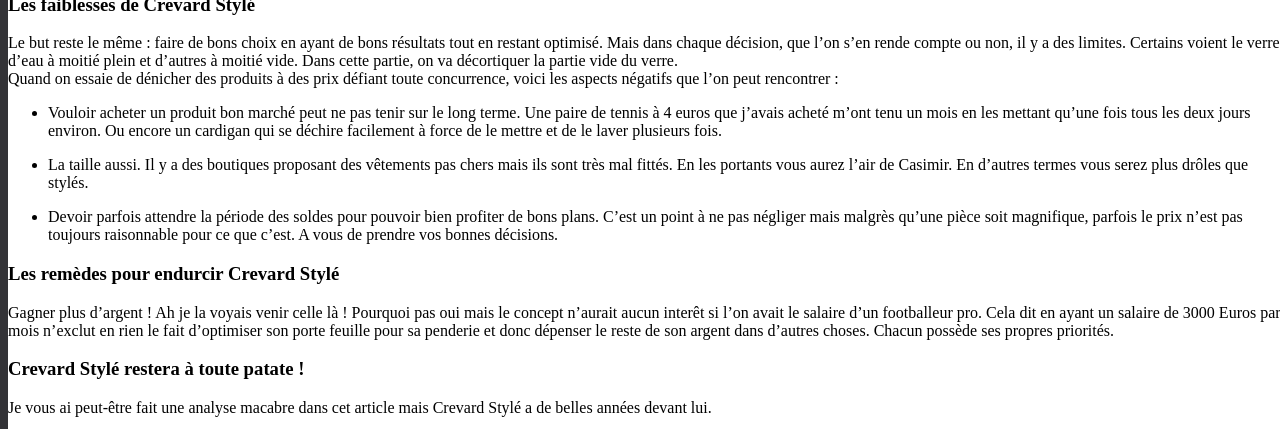
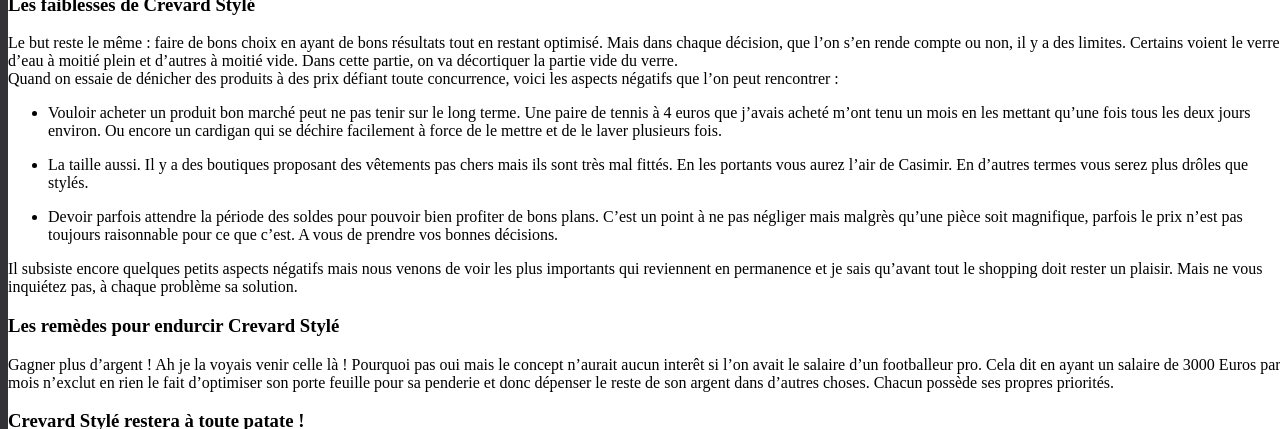
Before and after one commit to darkh2/darkh2.github.io, a Jekyll site: the page built from _posts/2017-11-03-Les-côtés-Sombres-de-Crevard-Stylé.md, in a window 1280 px wide and 900 px high, scrolled down 551 px, cut to the strip 0-429 px from the top of the window. Built offline with Jekyll 4.4.1, drawn with Linux system fonts in a browser that asks for light colours; comment, search, counter and statistics services are not loaded.

Commit message:
Create 2017-11-03-Les-côtés-Sombres-de-Crevard-Stylé.md

```diff
--- a/_posts/2017-11-03-Les-côtés-Sombres-de-Crevard-Stylé.md
+++ b/_posts/2017-11-03-Les-côtés-Sombres-de-Crevard-Stylé.md
@@ -23,6 +23,8 @@ Quand on essaie de dénicher des produits à des prix défiant toute concurrence
 
 * Devoir parfois attendre la période des soldes pour pouvoir bien profiter de bons plans. C'est un point à ne pas négliger mais malgrès qu'une pièce soit magnifique, parfois le prix n'est pas toujours raisonnable pour ce que c'est. A vous de prendre vos bonnes décisions.
 
+Il subsiste encore quelques petits aspects négatifs mais nous venons de voir les plus importants qui reviennent en permanence et je sais qu'avant tout le shopping doit rester un plaisir. Mais ne vous inquiétez pas, à chaque problème sa solution.
+
 ### Les remèdes pour endurcir Crevard Stylé
 
 Gagner plus d'argent ! Ah je la voyais venir celle là ! Pourquoi pas oui mais le concept n'aurait aucun interêt si l'on avait le salaire d'un footballeur pro. Cela dit en ayant un salaire de 3000 Euros par mois n'exclut en rien le fait d'optimiser son porte feuille pour sa penderie et donc dépenser le reste de son argent dans d'autres choses. Chacun possède ses propres priorités.
```
